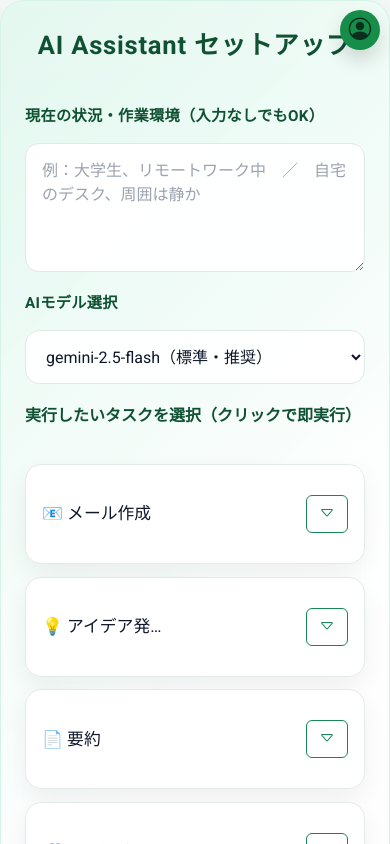
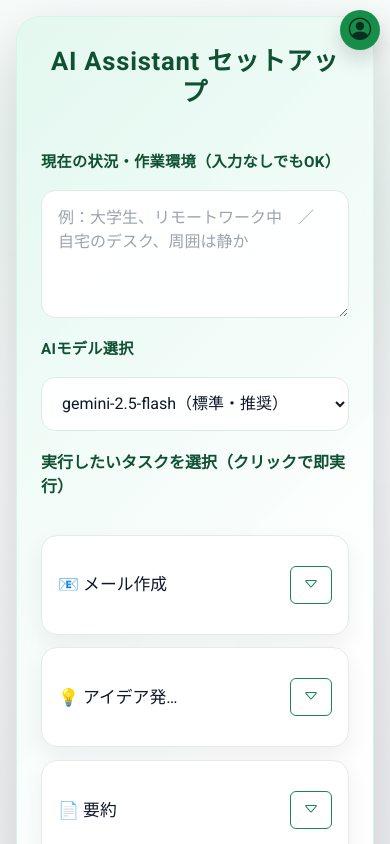
Before and after one commit to kota-kawa/Chat-Core, a Next.js app in the folder frontend/: page / in a window 390 px wide. Shown: the top 844 px of the page. Built offline with nearby package versions, Linux system fonts and the light colour scheme; no server answers.

Commit message:
css 直リンクを除去した

```diff
--- a/frontend/pages/_app.tsx
+++ b/frontend/pages/_app.tsx
@@ -1,4 +1,5 @@
 import "../styles/globals.css";
+import "../styles/chat-entry.css";
 import type { AppProps } from "next/app";
 
 export default function App({ Component, pageProps }: AppProps) {
--- a/frontend/pages/index.tsx
+++ b/frontend/pages/index.tsx
@@ -218,7 +218,12 @@ const bodyMarkup = `
 
 export default function HomePage() {
   useEffect(() => {
+    document.body.classList.add("chat-page");
     import("../scripts/entries/chat");
+    return () => {
+      document.body.classList.remove("chat-page");
+      document.body.classList.remove("sidebar-visible");
+    };
   }, []);
 
   return (
@@ -244,9 +249,8 @@ export default function HomePage() {
           rel="stylesheet"
           href="https://cdn.jsdelivr.net/npm/bootstrap-icons@1.10.5/font/bootstrap-icons.css"
         />
-        <link rel="stylesheet" href="/static/css/pages/chat/index.bundle.css" />
       </Head>
-      <div dangerouslySetInnerHTML={{ __html: bodyMarkup }} />
+      <div className="chat-page-shell" dangerouslySetInnerHTML={{ __html: bodyMarkup }} />
 
       <Script
         src="https://cdn.jsdelivr.net/npm/bootstrap@5.3.0/dist/js/bootstrap.bundle.min.js"
--- a/frontend/public/static/css/base/base.css
+++ b/frontend/public/static/css/base/base.css
@@ -1,7 +1,6 @@
 /* base.css
    Aggregates foundational style modules. */
 @import url('variables.css');
-@import url('global.css');
 @import url('animations.css');
 @import url('buttons.css');
 @import url('responsive.css');
--- a/frontend/public/static/css/base/global.css
+++ b/frontend/public/static/css/base/global.css
@@ -1,5 +1,5 @@
 /* global.css
-   Base reset and body layout. Responsive rules are in responsive.css.
+   Base reset only. Page layout styles should live in each page stylesheet.
 */
 * {
   margin: 0;
@@ -11,13 +11,3 @@
 html {
   overflow-x: hidden;
 }
-
-body {
-  background: linear-gradient(135deg, #f8f9fa 0%, #e9ecef 100%);
-  min-height: 100vh;
-  display: flex;
-  justify-content: center;
-  align-items: center;
-  overflow-x: hidden;
-  padding: 1rem;
-}
--- a/frontend/public/static/css/base/responsive.css
+++ b/frontend/public/static/css/base/responsive.css
@@ -20,7 +20,7 @@
 }
 
 @media (max-width: 576px) {
-  body {
+  body.chat-page {
     display: block;
     padding: 0;
   }
--- a/frontend/public/static/css/pages/chat/chat_layout.css
+++ b/frontend/public/static/css/pages/chat/chat_layout.css
@@ -113,7 +113,7 @@
     left: 0;
   }
 
-  body.sidebar-visible::after {
+  body.chat-page.sidebar-visible::after {
     content: '';
     position: fixed;
     inset: 0;
--- a/frontend/public/static/css/pages/chat/index.css
+++ b/frontend/public/static/css/pages/chat/index.css
@@ -1,15 +1,6 @@
 /* index.css
-   Entry point for the chat page. Imports base styles, shared components,
-   and page-specific modules. */
-@import url('../../base/base.css');
-@import url('../../components/sidebar.css');
-@import url('../../components/new_prompt_modal.css');
-@import url('setup.css');
-@import url('chat_layout.css');
-@import url('chat_messages.css');
-@import url('chat_input.css');
-@import url('tasks_order/tasks_order.css');
-@import url('tasks_order/task-edit-modal.css');
+   Chat page root-level tokens and shell styles.
+   Import ordering is controlled by frontend/styles/chat-entry.css. */
 
 :root {
   --surface: rgba(255, 255, 255, 0.92);
@@ -20,8 +11,13 @@
   --shadow-soft: 0 12px 24px rgba(0, 0, 0, 0.12);
 }
 
-body {
+.chat-page-shell {
   font-family: 'IBM Plex Sans', 'Roboto', sans-serif;
+  min-height: 100vh;
+  display: flex;
+  justify-content: center;
+  align-items: center;
+  padding: 1rem;
   background:
     radial-gradient(1200px 600px at 10% 10%, rgba(25, 195, 125, 0.08), transparent 55%),
     radial-gradient(900px 480px at 90% 15%, rgba(25, 195, 125, 0.06), transparent 50%),
@@ -29,7 +25,7 @@ body {
   position: relative;
 }
 
-body::before {
+.chat-page-shell::before {
   content: '';
   position: fixed;
   inset: 0;
@@ -38,8 +34,8 @@ body::before {
   z-index: 0;
 }
 
-#setup-container,
-#chat-container {
+.chat-page-shell #setup-container,
+.chat-page-shell #chat-container {
   position: relative;
   z-index: 1;
 }
--- a/frontend/public/static/css/pages/user_settings/index.css
+++ b/frontend/public/static/css/pages/user_settings/index.css
@@ -2,4 +2,5 @@
    Entry point for the user settings page. Imports base styles and page
    overrides. */
 @import url('../../base/base.css');
+@import url('../../base/global.css');
 @import url('user_settings.css');
--- /dev/null
+++ b/frontend/styles/chat-entry.css
@@ -0,0 +1,20 @@
+/* Chat page global entry imported by Next.js.
+   Keep this order stable to avoid cascade regressions:
+   1) base.css
+   2) global.css
+   3) shared components
+   4) page modules
+   5) chat root shell */
+@import url('../public/static/css/base/base.css');
+@import url('../public/static/css/base/global.css');
+
+@import url('../public/static/css/components/sidebar.css');
+@import url('../public/static/css/components/new_prompt_modal.css');
+
+@import url('../public/static/css/pages/chat/setup.css');
+@import url('../public/static/css/pages/chat/chat_layout.css');
+@import url('../public/static/css/pages/chat/chat_messages.css');
+@import url('../public/static/css/pages/chat/chat_input.css');
+@import url('../public/static/css/pages/chat/tasks_order/tasks_order.css');
+@import url('../public/static/css/pages/chat/tasks_order/task-edit-modal.css');
+@import url('../public/static/css/pages/chat/index.css');
```
